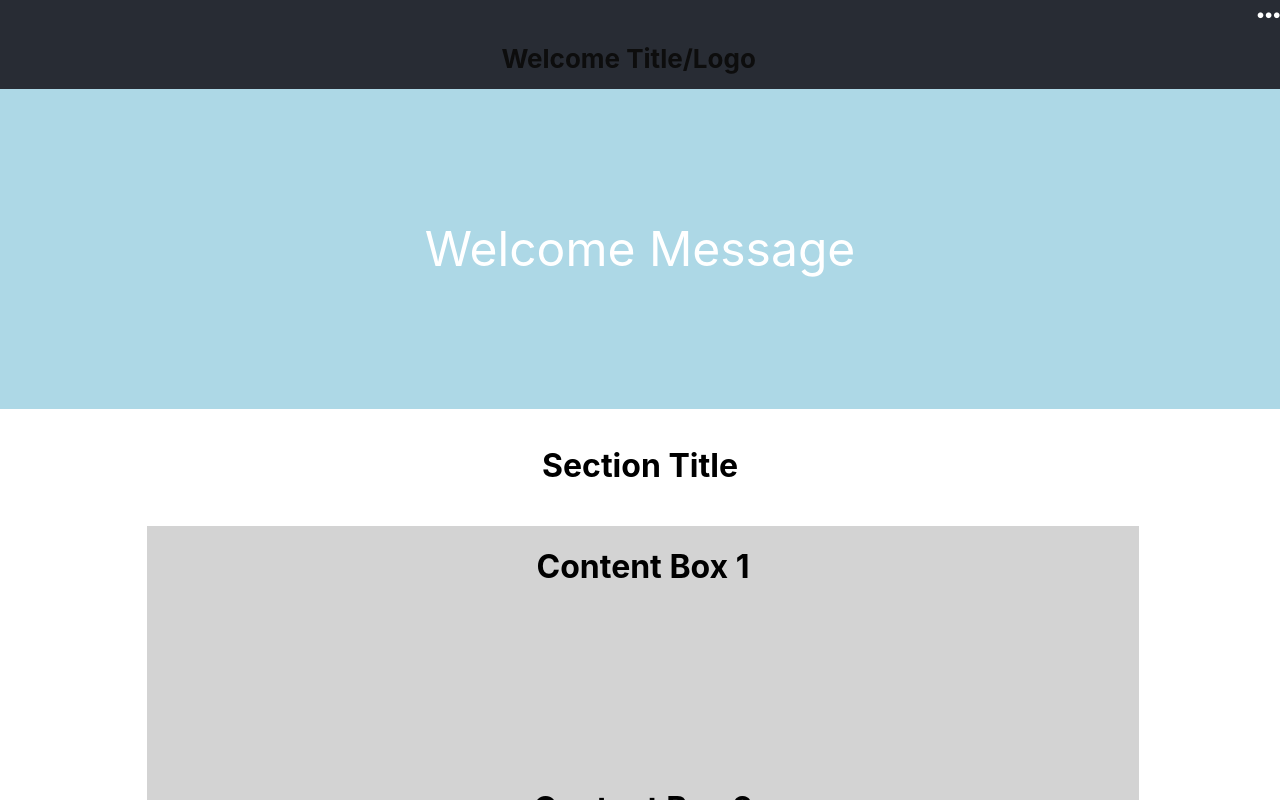
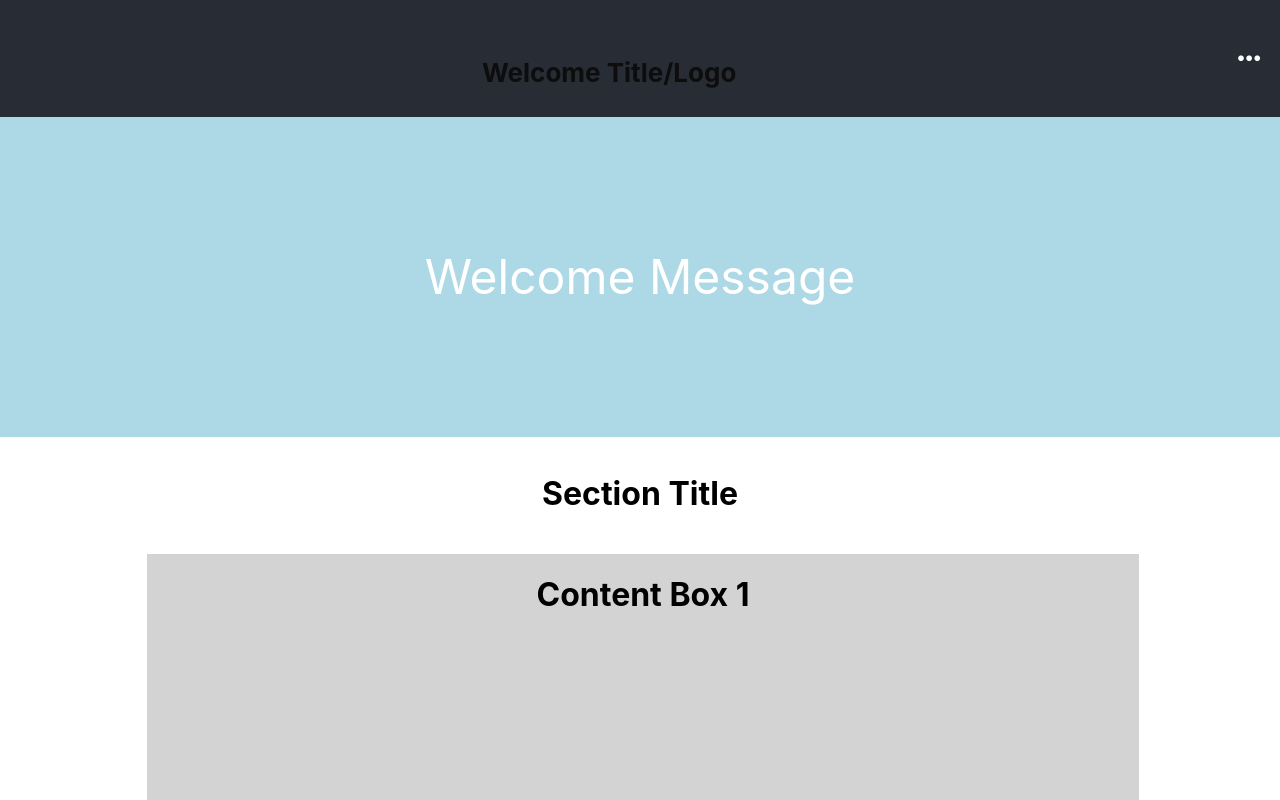
Before and after one commit to this-ting/remote-assignments, a React (Create React App) app in the folder week-4/assignment-3/: page / in a window 1280 px wide. Shown: the top 800 px of the page. Built offline with nearby package versions, Linux system fonts and the light colour scheme.

Commit message:
Set Nav icon to float in middle of nav

```diff
--- a/week-4/assignment-3/src/App.css
+++ b/week-4/assignment-3/src/App.css
@@ -12,6 +12,7 @@
 .App-header {
   background-color: #282c34;
   display: flex;
+
   flex-direction: row;
   font-size: calc(10px + 2vmin);
   color: white;
@@ -37,7 +38,7 @@
   color: #0D0D0D;
 }
 
-header nav {
+nav {
   position: fixed;
   width: 50vw;
   right: 0;
@@ -47,6 +48,13 @@ header nav {
   display: none;
 }
 
+.fa-ellipsis-h {
+  float: right;
+  line-height: 3em;
+  padding:0.75em;
+  /* vertical-align: middle;
+  margin: auto; */
+}
 
 
 
--- a/week-4/assignment-3/src/App.js
+++ b/week-4/assignment-3/src/App.js
@@ -4,6 +4,7 @@ import './App.css';
 function App() {
   return (
     <div className="App">
+
       <header className="App-header">
         <WelcomeLogo />
         <Navigation />
@@ -13,15 +14,11 @@ function App() {
 
       <SectionContent />
 
-
       <ActionButton />
 
       <SectionContent />
 
       <Footer />
-
-
-
     </div>
   );
 }
@@ -40,12 +37,32 @@ class Navigation extends React.Component {
       <div>
         <nav id = "navigation">
           <ul>
-              <i className="fas fa-times"></i>
+              <ExitIcon />
               <li><a href="#">Home</a></li>
               <li><a href="#">About</a></li>
               <li><a href="#">Contact</a></li>
           </ul>
         </nav>
+        <NavIcon />
+      </div>
+    );
+  }
+}
+
+class ExitIcon extends React.Component {
+  render() {
+    return (
+      <div>
+        <i className="fas fa-times"></i>
+      </div>
+    );
+  }
+}
+
+class NavIcon extends React.Component {
+  render() {
+    return (
+      <div>
         <i class="fas fa-ellipsis-h"></i>
       </div>
     );
```
